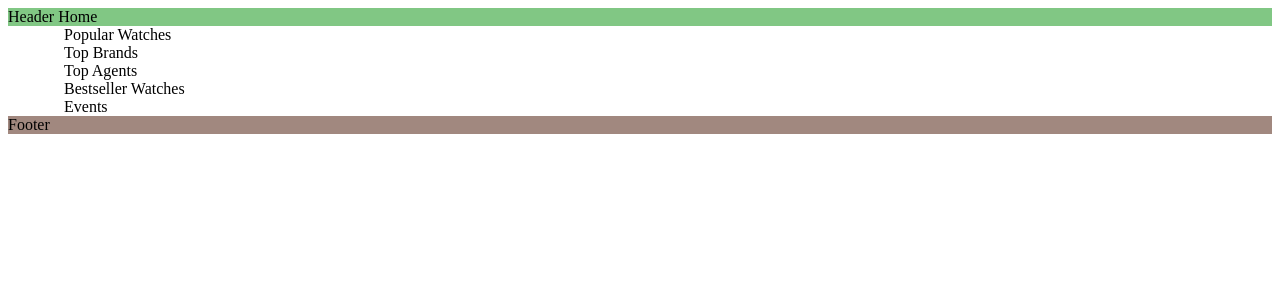
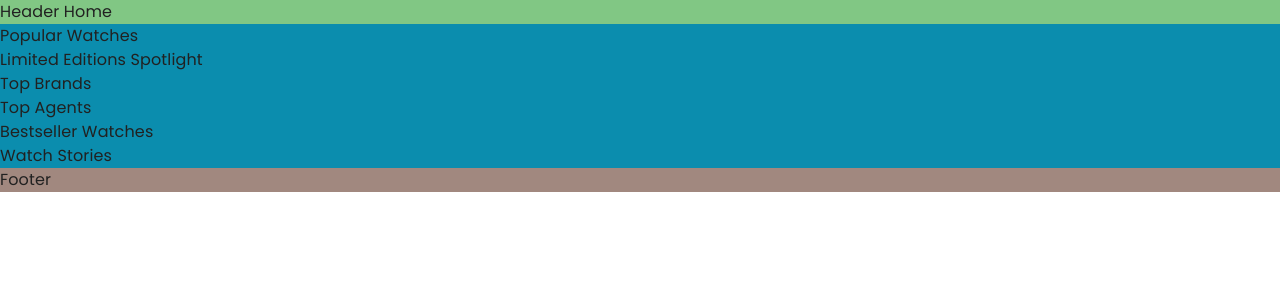
Before and after one commit to doston909/timory-next, a Next.js app: page / in a window 1280 px wide. Shown: the top 300 px of the page. Built offline with nearby package versions, Linux system fonts and the light colour scheme.

Commit message:
feat:DAVE/ SASS integration

```diff
--- a/package.json
+++ b/package.json
@@ -15,7 +15,9 @@
     "@mui/material": "^5.10.1",
     "next": "14.2.1",
     "react": "^18",
-    "react-dom": "^18"
+    "react-dom": "^18",
+    "sass": "^1.49.9",
+    "sass-loader": "^12.6.0"
   },
   "devDependencies": {
     "@types/node": "^20",
--- a/pages/_app.tsx
+++ b/pages/_app.tsx
@@ -1,6 +1,17 @@
-
 import type { AppProps } from "next/app";
+import { ThemeProvider, createTheme } from "@mui/material/styles";
+import { CssBaseline } from "@mui/material";
+import { light } from "../scss/MaterialTheme";
+import { useState } from "react";
+import "../scss/app.scss";
 
 export default function App({ Component, pageProps }: AppProps) {
-  return <Component {...pageProps} />;
+  // @ts-ignore
+  const [theme, setTheme] = useState(createTheme(light));
+  return (
+    <ThemeProvider theme={theme}>
+      <CssBaseline />
+      <Component {...pageProps} />
+    </ThemeProvider>
+  );
 }
--- a/pages/index.tsx
+++ b/pages/index.tsx
@@ -4,15 +4,28 @@
 
 const Home: NextPage = () => {
   return (
-      <Container>
-        <Stack flexDirection={"column"}>
-        <Box>Popular Watches</Box>
-        <Box>Top Brands</Box>
-        <Box>Top Agents</Box>
-        <Box>Bestseller Watches</Box>
-        <Box>Events</Box>
+      <Stack>
+      <Stack flexDirection={"column"}>
+        <Stack>
+          <Stack className="container">Popular Watches</Stack>
         </Stack>
-      </Container>
+        <Stack>
+          <Stack className="container">Limited Editions Spotlight</Stack>
+        </Stack>
+        <Stack>
+          <Stack className="container">Top Brands</Stack>
+        </Stack>
+        <Stack>
+          <Stack className="container">Top Agents</Stack>
+        </Stack>
+        <Stack>
+          <Stack className="container">Bestseller Watches</Stack>
+        </Stack>
+        <Stack>
+          <Stack className="container">Watch Stories</Stack>
+        </Stack>
+      </Stack>
+    </Stack>
   );
 };
 
--- a/scss/app.scss
+++ b/scss/app.scss
@@ -0,0 +1,16 @@
+/** IMPORTS **/
+@import "variables.scss";
+@import "reset.scss";
+
+/** VERSION: PC **/
+#pc-wrap {
+    width: 100%;
+    height: 100%;
+    .container {
+        position: relative;
+        width: 1300px;
+        margin: 0 auto;
+        display: flex;
+        background: rgb(11, 141, 174);
+    }
+}
--- a/scss/reset.scss
+++ b/scss/reset.scss
@@ -0,0 +1,157 @@
+/* RESET */
+
+html,
+body,
+div,
+span,
+applet,
+object,
+iframe,
+h1,
+h2,
+h3,
+h4,
+h5,
+h6,
+p,
+blockquote,
+pre,
+a,
+abbr,
+acronym,
+address,
+big,
+cite,
+code,
+del,
+dfn,
+em,
+img,
+ins,
+kbd,
+q,
+s,
+samp,
+small,
+strike,
+strong,
+sub,
+sup,
+tt,
+var,
+b,
+u,
+i,
+center,
+dl,
+dt,
+dd,
+ol,
+ul,
+li,
+fieldset,
+form,
+label,
+legend,
+table,
+caption,
+tbody,
+tfoot,
+thead,
+tr,
+th,
+td,
+article,
+aside,
+canvas,
+details,
+embed,
+figure,
+figcaption,
+footer,
+header,
+hgroup,
+menu,
+nav,
+output,
+ruby,
+section,
+summary,
+time,
+mark,
+audio,
+video,
+textarea {
+  margin: 0;
+  padding: 0;
+  border: 0;
+  font-size: 100%;
+  vertical-align: baseline;
+  font-family: $font;
+}
+article,
+aside,
+details,
+figcaption,
+figure,
+footer,
+header,
+hgroup,
+menu,
+nav,
+section {
+  display: block;
+}
+body {
+  line-height: 1;
+}
+ol,
+ul {
+  list-style: none;
+}
+a {
+  text-decoration: none;
+  color: inherit;
+}
+img {
+  vertical-align: bottom;
+  &.project_card {
+    width: 100%;
+    height: auto;
+    border-radius: 10px;
+  }
+}
+blockquote,
+q {
+  quotes: none;
+}
+blockquote:before,
+blockquote:after,
+q:before,
+q:after {
+  content: "";
+  content: none;
+}
+table {
+  border-collapse: collapse;
+  border-spacing: 0;
+}
+input[type="text"]::-ms-clear,
+input[type="text"]::-ms-reveal,
+input[type="password"]::-ms-clear,
+input[type="password"]::-ms-reveal {
+  display: none;
+  width: 0;
+  height: 0;
+}
+textarea:focus {
+  outline: 0;
+}
+#simple-tabpanel-all {
+  & > div {
+    padding: 0;
+  }
+}
+.css-10klw3m {
+  height: auto;
+}
--- a/scss/variables.scss
+++ b/scss/variables.scss
@@ -0,0 +1,5 @@
+/** VARIABLES **/
+
+@import url('https://fonts.googleapis.com/css2?family=Poppins:ital,wght@0,100;0,200;0,300;0,400;0,500;0,600;0,700;0,800;0,900;1,100;1,200;1,300;1,400;1,500;1,600;1,700;1,800;1,900&display=swap');
+
+$font: 'Poppins', sans-serif;
```
Also changed, not shown: 1 other file (tests, documents, lock files or other folders).
